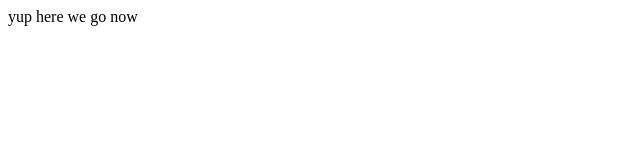
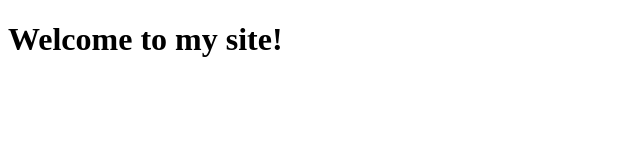
Before and after one commit to khalilbrikTN/myFirst, a plain HTML site: page index.html in a window 1280 px wide. Shown: the whole page, without its empty margins (0-640 px from the left). Drawn offline with Linux system fonts and the light colour scheme.

Commit message:
Add a heading

```diff
--- a/index.html
+++ b/index.html
@@ -4,6 +4,6 @@
     <title>hhelloo</title>
 </head>
 <body>
-    yup here we go now
+    <h1>Welcome to my site!</h1>
 </body>
 </html>
```
